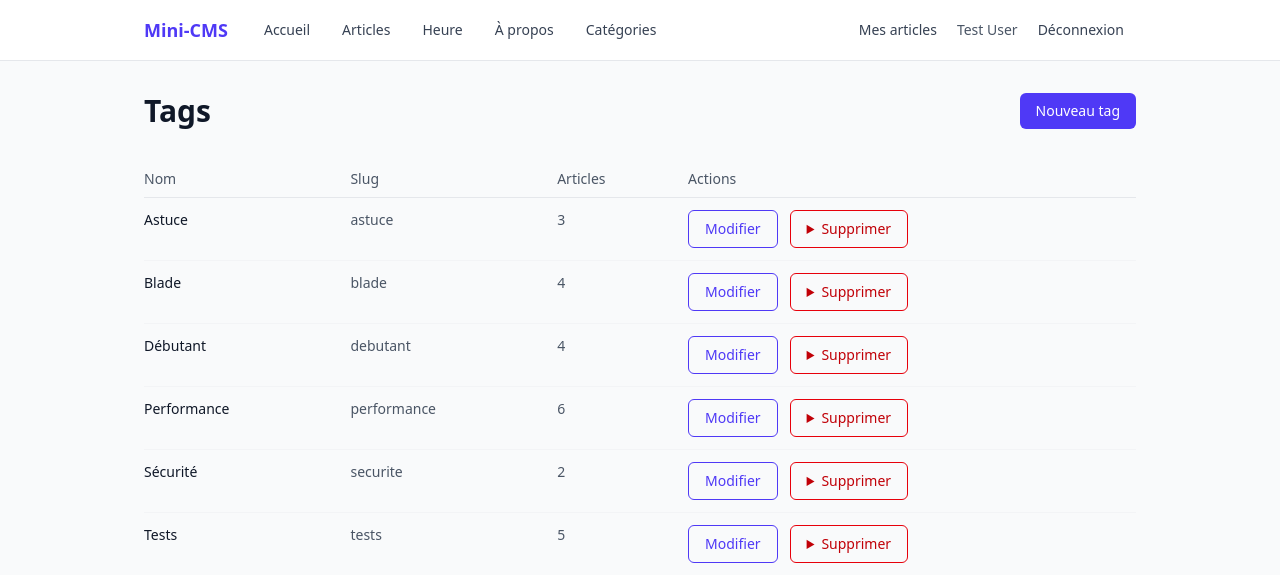
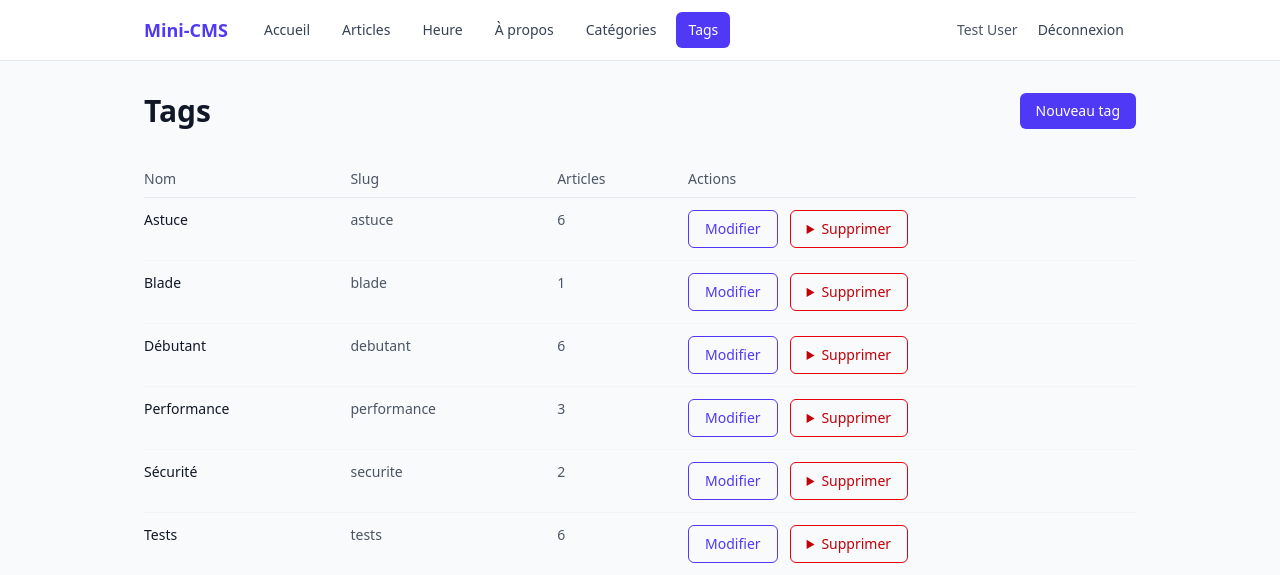
Before and after one commit to Mariem-dex/mini-cms, a Laravel app: page /admin/tags in a window 1280 px wide. Shown: the top 575 px of the page. Run offline with Laravel 12, Linux system fonts and the light colour scheme; a user stored in the database is signed in; data comes from the database, SQL or seed files in the repository; style sheets or scripts are compiled from the project's sources.

Commit message:
Ajouter le Gate manage-tags

```diff
--- a/mini-cms/app/Http/Controllers/TagController.php
+++ b/mini-cms/app/Http/Controllers/TagController.php
@@ -6,12 +6,15 @@ use App\Http\Requests\StoreTagRequest;
 use App\Http\Requests\UpdateTagRequest;
 use App\Models\Tag;
 use Illuminate\Http\RedirectResponse;
+use Illuminate\Support\Facades\Gate;
 use Illuminate\View\View;
 
 class TagController extends Controller
 {
     public function index(): View
     {
+        Gate::authorize('manage-tags');
+
         $tags = Tag::withCount('posts')->orderBy('name')->get();
 
         return view('admin.tags.index', compact('tags'));
@@ -19,6 +22,8 @@ class TagController extends Controller
 
     public function create(): View
     {
+        Gate::authorize('manage-tags');
+
         return view('admin.tags.create');
     }
 
@@ -26,33 +31,29 @@ class TagController extends Controller
     {
         Tag::create($request->validated());
 
-        return redirect()
-            ->route('admin.tags.index')
-            ->with('success', 'Tag créé.');
+        return redirect()->route('admin.tags.index')->with('success', 'Tag créé.');
     }
 
     public function edit(Tag $tag): View
     {
+        Gate::authorize('manage-tags');
+
         return view('admin.tags.edit', compact('tag'));
     }
 
-    public function update(
-        UpdateTagRequest $request,
-        Tag $tag
-    ): RedirectResponse {
+    public function update(UpdateTagRequest $request, Tag $tag): RedirectResponse
+    {
         $tag->update($request->validated());
 
-        return redirect()
-            ->route('admin.tags.index')
-            ->with('success', 'Tag mis à jour.');
+        return redirect()->route('admin.tags.index')->with('success', 'Tag mis à jour.');
     }
 
     public function destroy(Tag $tag): RedirectResponse
     {
+        Gate::authorize('manage-tags');
+
         $tag->delete();
 
-        return redirect()
-            ->route('admin.tags.index')
-            ->with('success', 'Tag supprimé.');
+        return redirect()->route('admin.tags.index')->with('success', 'Tag supprimé.');
     }
 }
--- a/mini-cms/app/Providers/AppServiceProvider.php
+++ b/mini-cms/app/Providers/AppServiceProvider.php
@@ -9,18 +9,22 @@ use Illuminate\Support\ServiceProvider;
 
 class AppServiceProvider extends ServiceProvider
 {
+    /**
+     * Register any application services.
+     */
     public function register(): void
     {
         //
     }
 
+    /**
+     * Bootstrap any application services.
+     */
     public function boot(): void
     {
         Model::preventLazyLoading(! app()->isProduction());
 
-        Gate::define(
-            'manage-categories',
-            fn (User $user) => $user->isAdmin()
-        );
+        Gate::define('manage-categories', fn (User $user) => $user->isAdmin());
+        Gate::define('manage-tags', fn (User $user) => $user->isAdmin());
     }
 }
--- a/mini-cms/resources/views/components/navbar.blade.php
+++ b/mini-cms/resources/views/components/navbar.blade.php
@@ -1,45 +1,26 @@
 <header class="bg-white border-b border-gray-200">
-    <nav
-        class="max-w-5xl mx-auto px-4 py-3 flex flex-wrap items-center gap-2"
-        aria-label="Navigation principale"
-    >
-        <a href="{{ route('home') }}" class="font-bold text-lg text-indigo-600 mr-4">
-            Mini-CMS
-        </a>
+    <nav class="max-w-5xl mx-auto px-4 py-3 flex flex-wrap items-center gap-2" aria-label="Navigation principale">
+        <a href="{{ route('home') }}" class="font-bold text-lg text-indigo-600 mr-4">Mini-CMS</a>
 
         <x-nav-link to="home">Accueil</x-nav-link>
         <x-nav-link to="posts.index" match="posts.*">Articles</x-nav-link>
         <x-nav-link to="time">Heure</x-nav-link>
         <x-nav-link to="about">À propos</x-nav-link>
-
         @can('manage-categories')
-            <x-nav-link
-                to="admin.categories.index"
-                match="admin.categories.*"
-            >
-                Catégories
-            </x-nav-link>
+            <x-nav-link to="admin.categories.index" match="admin.categories.*">Catégories</x-nav-link>
+        @endcan
+        @can('manage-tags')
+            <x-nav-link to="admin.tags.index" match="admin.tags.*">Tags</x-nav-link>
         @endcan
 
         <div class="ml-auto flex flex-wrap items-center gap-2">
             @auth
-                <x-nav-link to="my-posts">
-                    Mes articles
-                </x-nav-link>
-
-                <span class="text-sm text-gray-600">
-                    {{ auth()->user()->name }}
-                </span>
+                <span class="text-sm text-gray-600">{{ auth()->user()->name }}</span>
 
                 <form method="POST" action="{{ route('logout') }}">
                     @csrf
 
-                    <button
-                        type="submit"
-                        class="px-3 py-2 rounded-md text-sm font-medium text-gray-700 hover:bg-gray-100"
-                    >
-                        Déconnexion
-                    </button>
+                    <button type="submit" class="px-3 py-2 rounded-md text-sm font-medium text-gray-700 hover:bg-gray-100">Déconnexion</button>
                 </form>
             @endauth
 
```
Also changed, not shown: mini-cms/app/Http/Requests/StoreTagRequest.php (+6 -1 lines), mini-cms/app/Http/Requests/UpdateTagRequest.php (+8 -13 lines).
